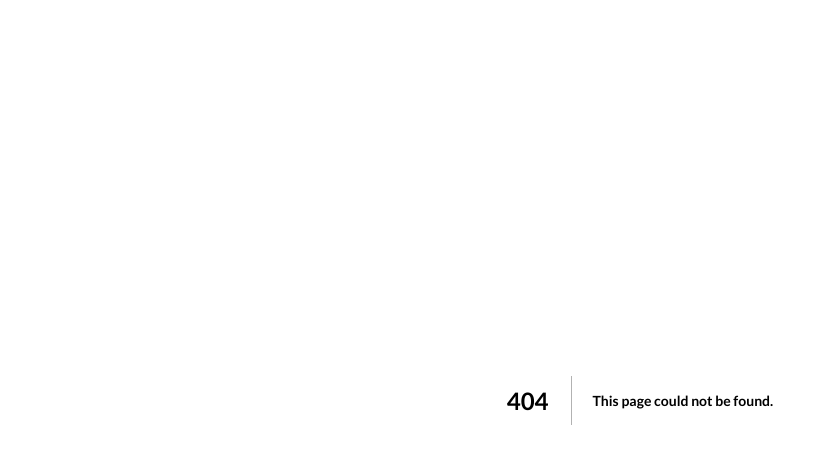
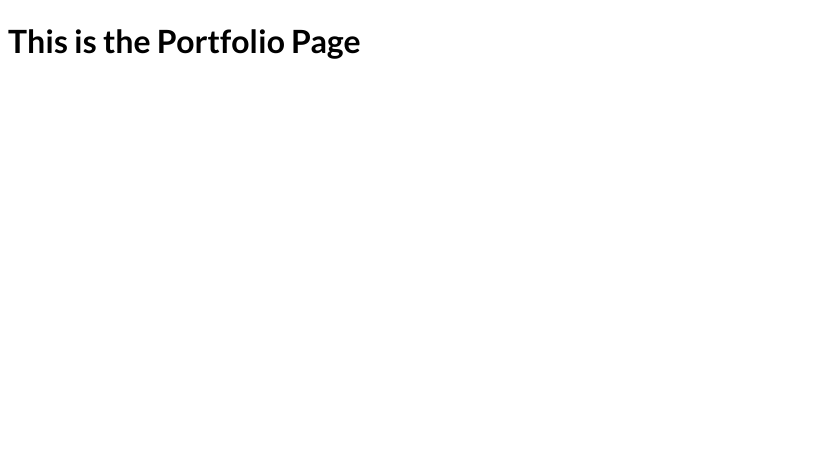
Before and after one commit to ahsan1800411/Next.JS-Evensts-Project, a Next.js app: page /portfolio in a window 1280 px wide. Before the commit this address had no page. Shown: the top 450 px of the page, without its empty margins (0-828 px from the left). Built offline with nearby package versions, Linux system fonts and the light colour scheme.

Commit message:
Creating a portfolio page

```diff
--- /dev/null
+++ b/pages/portfolio/index.js
@@ -0,0 +1,7 @@
+export default function PortfolioPage() {
+  return (
+    <div>
+      <h1>This is the Portfolio Page</h1>
+    </div>
+  );
+}
```
Also changed, not shown: pages/about/index.js (added, +7 -0 lines), pages/portfolio/list.js (added, +7 -0 lines).
